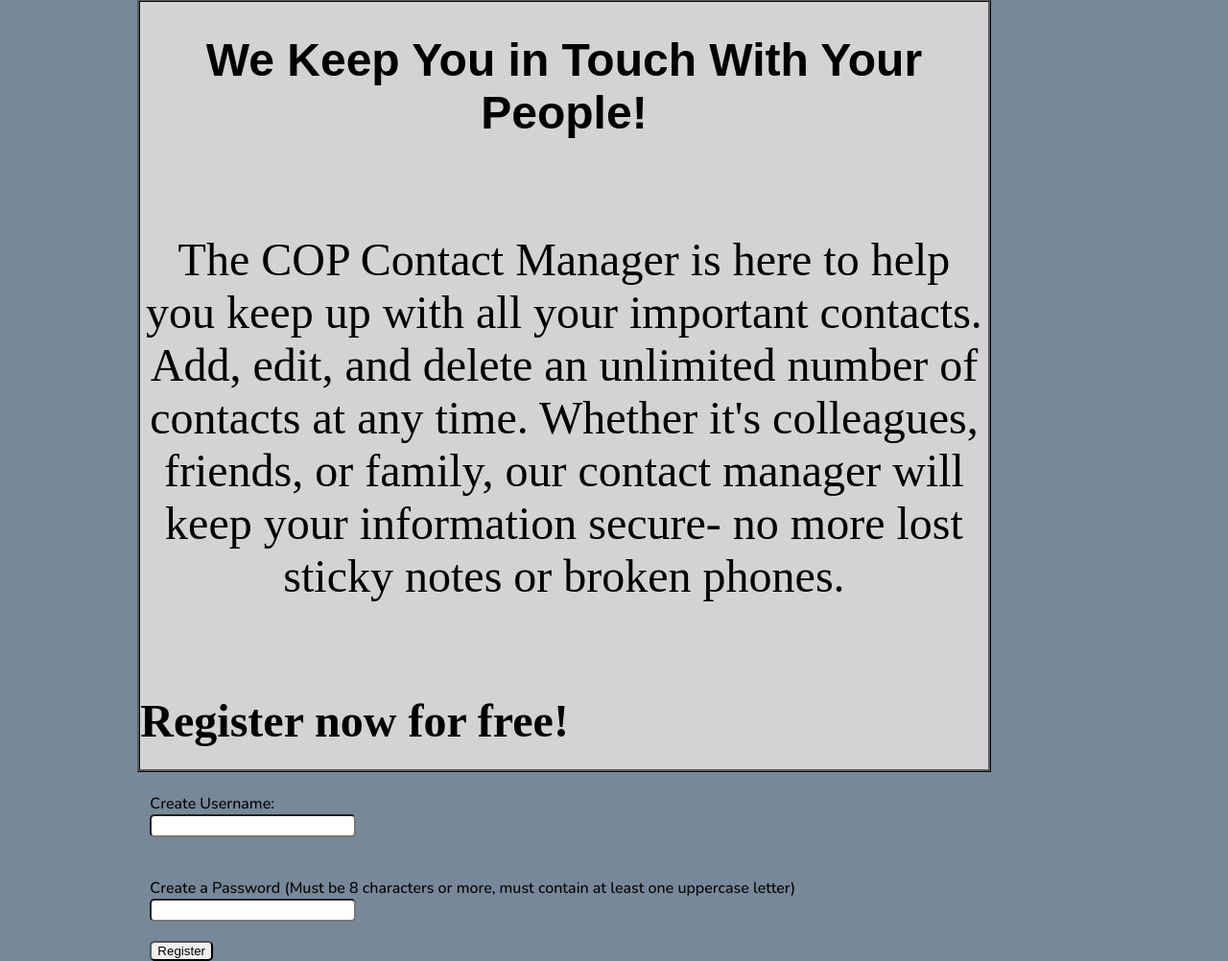
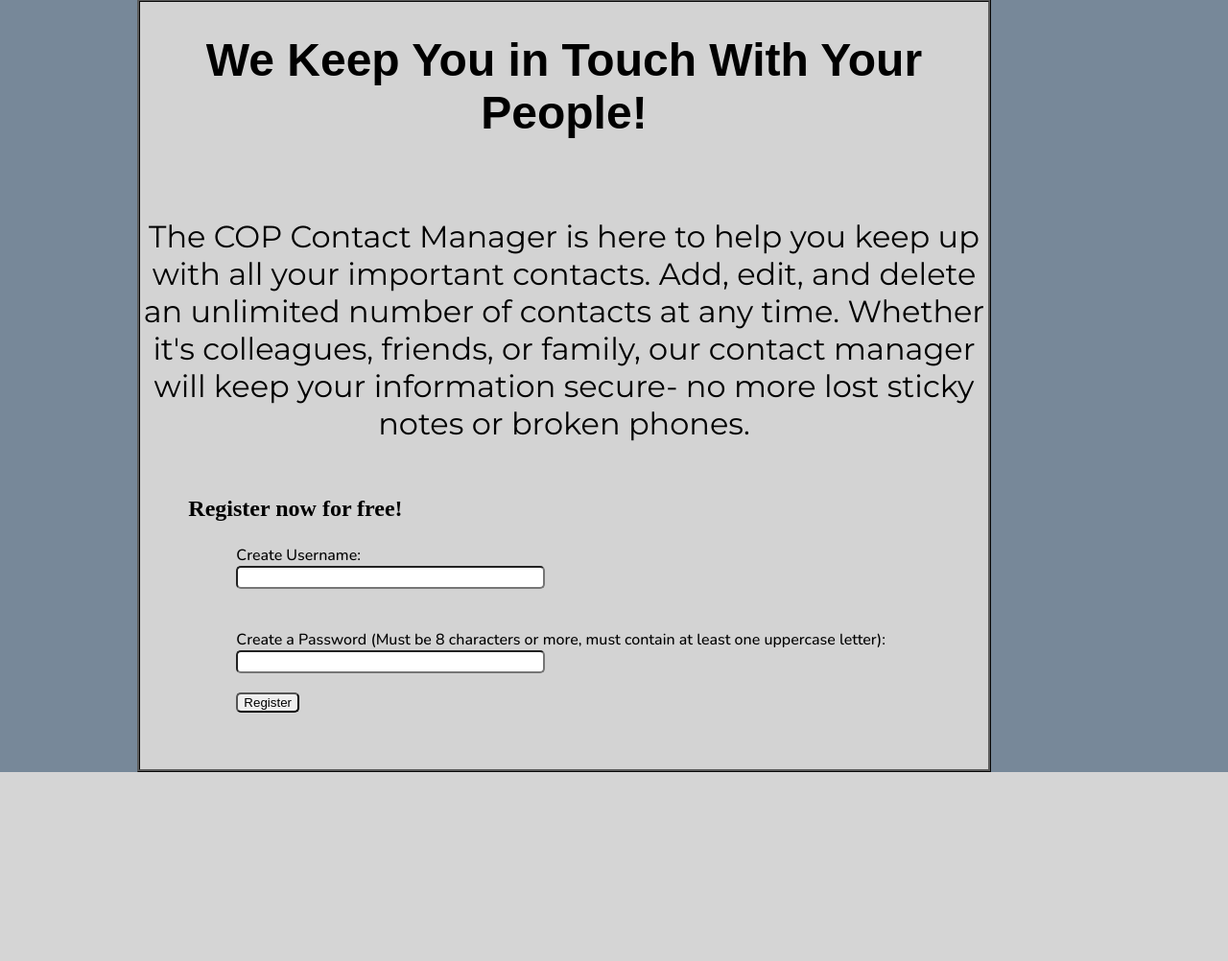
Before and after one commit to proj1-team6-cop4331/lamp, a PHP site: page / in a window 1280 px wide. Shown: the part 273-1275 px from the top of the page at 96% size. After the commit the page ends 1078 px from the top, so only its background shows below. Run offline with PHP 8.4, Linux system fonts and the light colour scheme.

Commit message:
Added link for Noto Sans and Montserrat font (used in the info section) and adjusted spacing on form elements.

```diff
--- a/html/css/styles.css
+++ b/html/css/styles.css
@@ -11,7 +11,7 @@ h1, label, #loginButton {
 #motto {
     text-align: center;
     font-size: 3.0em;
-    font-family: 'Object Sans', sans-serif;
+    font-family: 'Noto+Sans', sans-serif;
 }
 
 #head-bar {
@@ -66,6 +66,10 @@ h1, label, #loginButton {
     border: #5c5c5c solid;
 }
 
+#retUser {
+    margin-left: 15px;
+}
+
 form.login-form {
     width: 150px;
     margin-left: 5px;
@@ -73,19 +77,29 @@ form.login-form {
 
 #about {
     text-align: center;
-    font-size: 3.0em;
+    font-size: 2.0em;
+    font-family: 'Montserrat', 'Lucida Console';
 }
 
 #regNow {
-    font-size: 3.0em;
+    font-size: 1.5em;
+    margin-left: 50px;
 }
 
 #register-form {
-    margin-left: 10px;
+    margin-left: 100px;
+}
+
+#register-form > input {
+    width: 40%;
 }
 
 #regButton {
     border-radius: 5px;
+}
+
+#regButton:hover {
+    background-color: #b5b5b5;
 }
 
 input {
@@ -108,6 +122,7 @@ input {
     flex-direction: column;
     width: 69%;
     height: 100%;
+    margin-top: 134px;
     margin-left: 11.2%;
     margin-right: auto;
     background-color: lightgrey;
--- a/html/index.html
+++ b/html/index.html
@@ -8,6 +8,8 @@
     <link rel="preconnect" href="https://fonts.gstatic.com" crossorigin>
     <link href="https://fonts.googleapis.com/css2?family=Nunito:wght@500&display=swap" rel="stylesheet">
     <link href="https://fonts.googleapis.com/css?family=Ubuntu+Mono" rel="stylesheet">
+    <link href="https://fonts.googleapis.com/css?family=Noto+Sans" rel="stylesheet">
+    <link href="https://fonts.googleapis.com/css?family=Montserrat" rel="stylesheet">
 </head>
 <body>
     <div id="head-bar">
@@ -47,9 +49,9 @@
             <label class="register-label">
                 <br />
                 Create a Password (Must be 8 characters or more, must contain at least one
-                uppercase letter)
-            </label>
-            <input type="text" id="regPassword" /><br />
+                uppercase letter):
+            </label><br />
+            <input type="password" id="regPassword" /><br />
             <button type="submit" id="regButton">Register</button>
         </form>
     </div>
```
